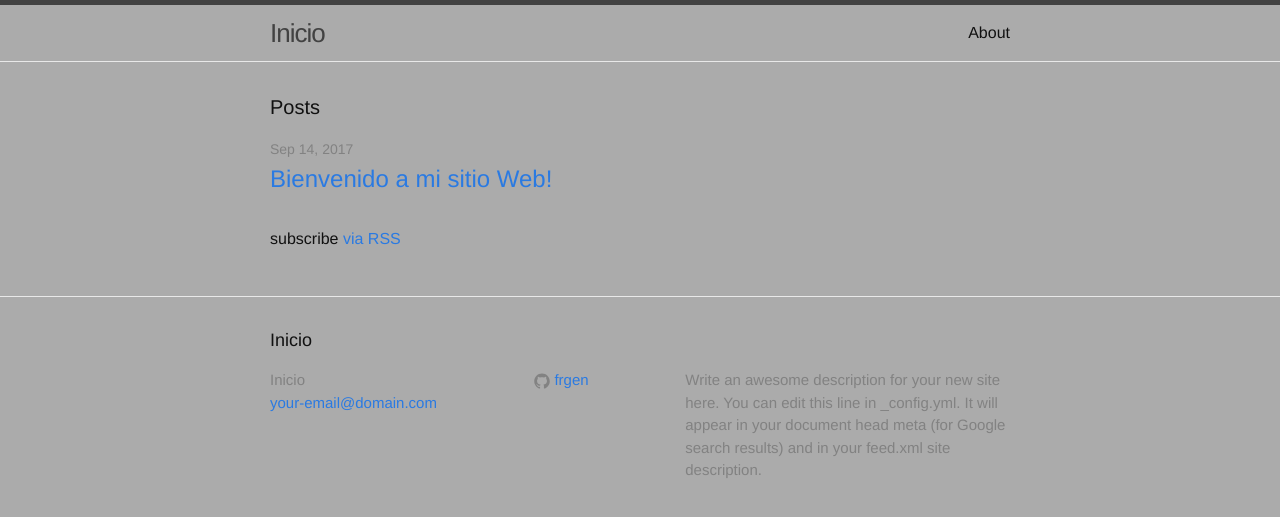
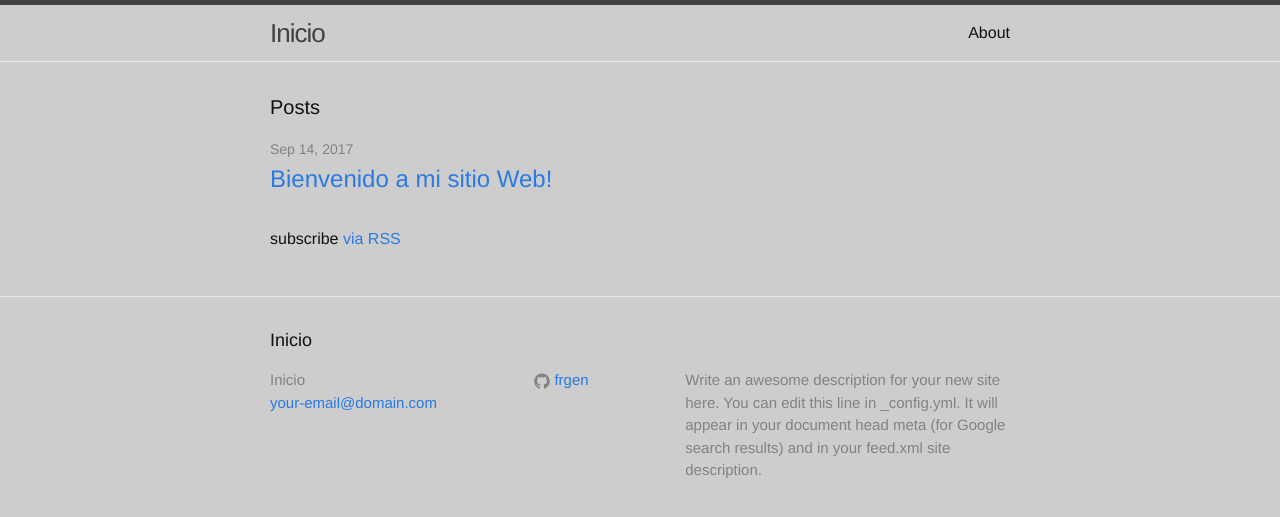
Before and after one commit to frgen/prueba-1, a Jekyll site: the page built from index.html, in a window 1280 px wide. Shown: the top 517 px of the page. Built offline with Jekyll 4.4.1, drawn with Linux system fonts in a browser that asks for light colours.

Commit message:
Update main.scss

```diff
--- a/css/main.scss
+++ b/css/main.scss
@@ -15,7 +15,7 @@ $base-line-height: 1.5;
 $spacing-unit:     30px;
 
 $text-color:       #111;
-$background-color: #ababab;
+$background-color: #cdcdcd;
 $brand-color:      #2a7ae2;
 
 $grey-color:       #828282;
```
